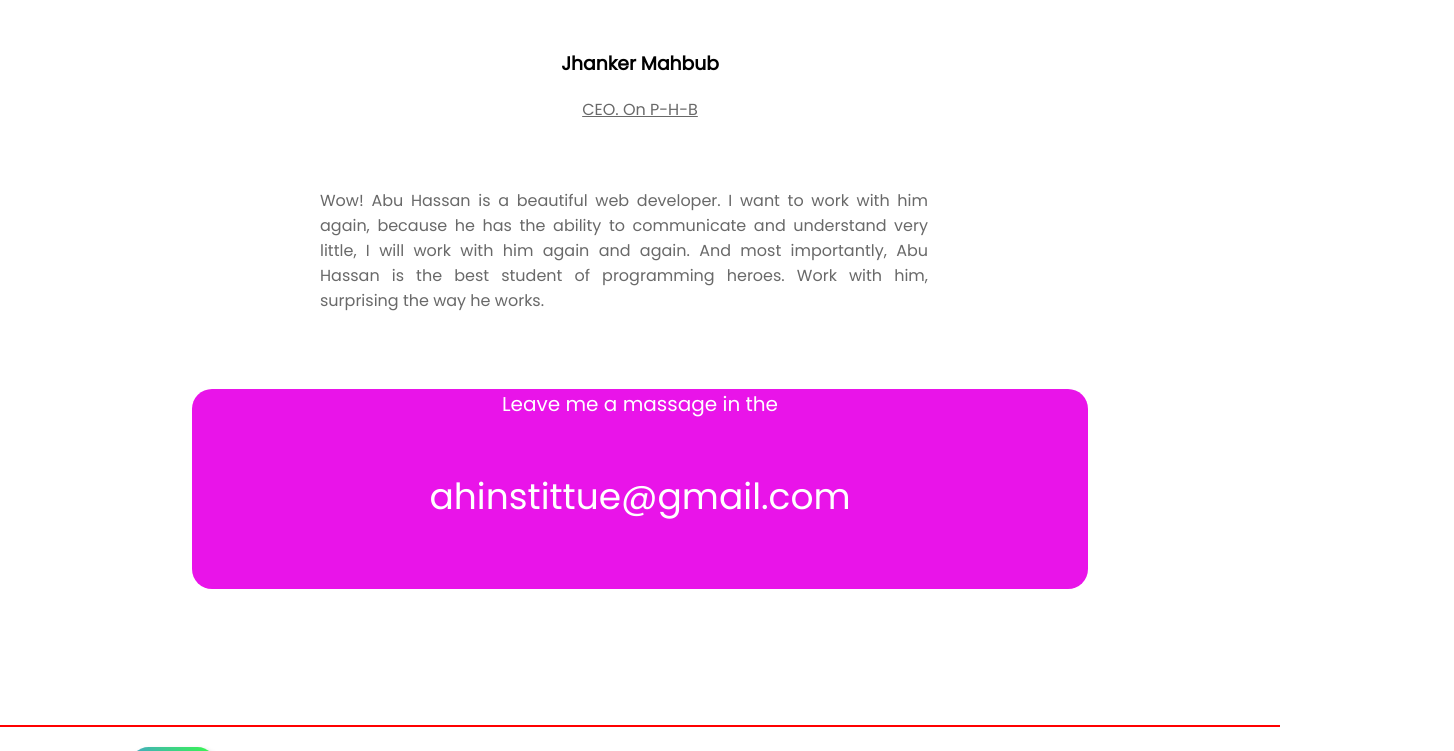
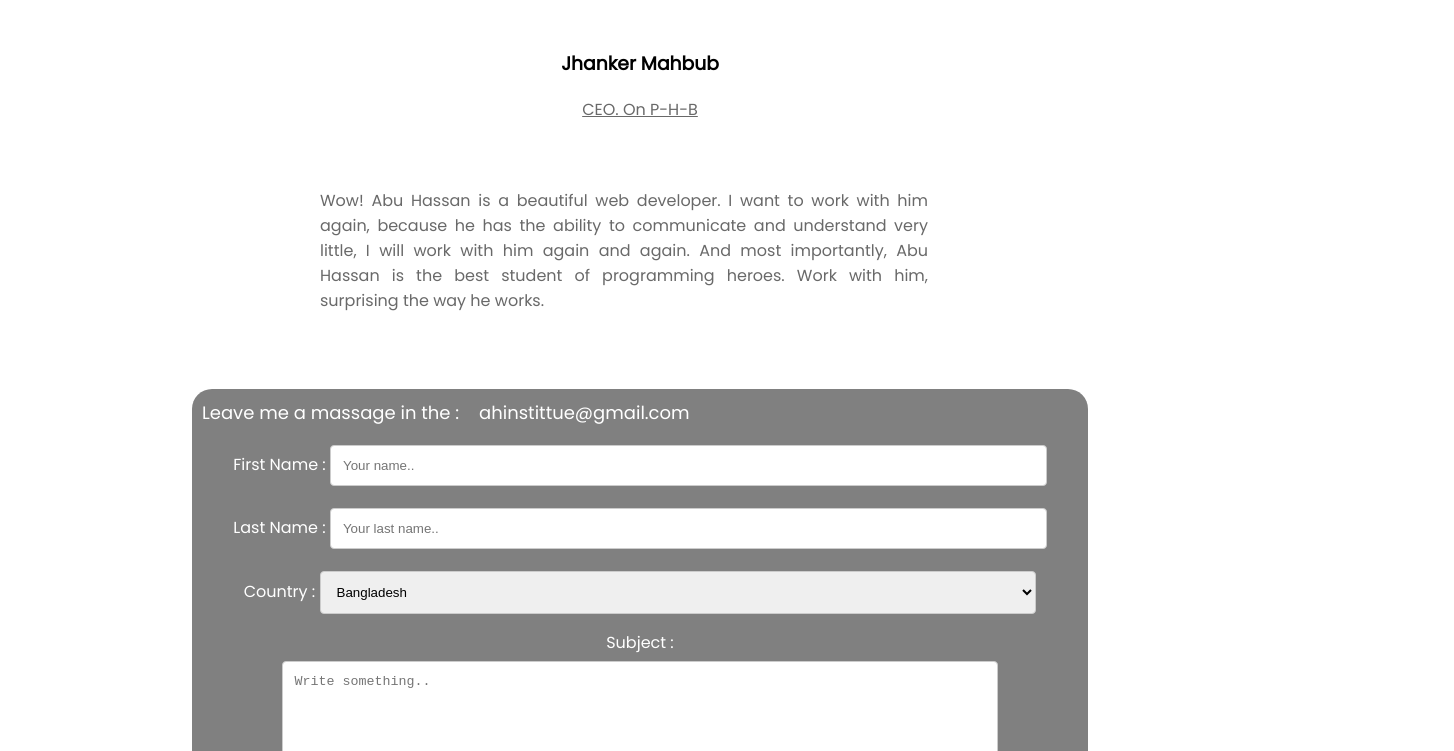
Before and after one commit to AH-INSTITUTE/MileStone-01assignment-MyPortFolio, a plain HTML site: page index.html in a window 1280 px wide. Shown: the part 2049-2800 px from the top of the page, 1454 px wide, since content can reach past the window. Drawn offline with Linux system fonts and the light colour scheme.

Commit message:
add contact form

```diff
--- a/index.html
+++ b/index.html
@@ -48,8 +48,28 @@
                 <p>Wow! Abu Hassan is a beautiful web developer. I want to work with him again, because he has the ability to communicate and understand very little, I will work with him again and again. And most importantly, Abu Hassan is the best student of programming heroes. Work with him, surprising the way he works.</p>
             </div>
             <div class="contact-part">
-                <a herf="#">Leave me a massage in the</a><br><br><br>
-                <a target="_blank" class="email" herf="https://mail.google.com/mail/u/0/#inbox">ahinstittue@gmail.com</a>
+                <a herf="#" class="floatleft">Leave me a massage in the : </a>
+                <a target="_blank" class="email floatleft" herf="https://mail.google.com/mail"> ahinstittue@gmail.com</a>
+                <form action="" method="POST">
+                    <label for="fname">First Name : </label>
+                    <input type="text" id="fname" name="firstname" placeholder="Your name..">
+                    <br>
+                    <label for="lname">Last Name : </label>
+                    <input type="text" id="lname" name="lastname" placeholder="Your last name..">
+                <br>
+                    <label for="country">Country : </label>
+                    <select id="country" name="country">
+                      <option value="bangladesh">Bangladesh</option>
+                      <option value="australia">Australia</option>
+                      <option value="canada">Canada</option>
+                      <option value="usa">USA</option>
+                    </select>
+                <br>
+                    <label for="subject">Subject :<br> </label>
+                    <textarea id="subject" name="subject" placeholder="Write something.." style="height:200px"></textarea>
+                <br>
+                    <input type="submit" value="Submit" class="submit">
+                  </form>
             </div>
         </section>
 
--- a/style.css
+++ b/style.css
@@ -1,3 +1,4 @@
+
 body{
     font-family: 'Poppins', sans-serif;
     margin: 0;
@@ -23,6 +24,7 @@ img{
     max-width: 100%;
     display: block;
     border-style: none;
+    padding: 10px;
 }
 .floatleft{float: left;}
 .floatright{float: right;}
@@ -98,25 +100,61 @@ section {
     display: block;
 }
 .contact-part{
+    display: inline-block;
+    color: #fff;
     width: 70%;
     margin: 0 auto;
     text-align: center;
     margin-top: 60px;
     overflow: hidden;
-    height: 200px;
-    background: rgb(233, 20, 233);
+    height: 540px;
+    background: gray;
     border-radius: 20px;
 }
 .contact-part a{
+    display: block;
+    padding: 10px ;
     color: #fff;
-    font-size: 20px;
+    font-size: 18px;
 }
-.email{
-    font-size: 36px!important;
+.contact-part form{
+    margin-top: 50px;
 }
+input[type=text], select, textarea {
+    width: 80%;
+
+    padding: 12px;
+    border: 1px solid #ccc;
+    border-radius: 4px;
+    box-sizing: border-box;
+    margin-top: 6px;
+    margin-bottom: 16px;
+    resize: horizontal;
+  }
+
+  input[type=submit] {
+    background-color: #4CAF50;
+    color: white;
+    padding: 12px 20px;
+    border: none;
+    border-radius: 4px;
+    cursor: pointer;
+  }
+  input[type=submit]{
+      width: 80%;
+  }
+  input[type=submit]:hover {
+    background-color: #45a049;
+  }
+
+
+  .form-container {
+    border-radius: 5px;
+    background-color: #f2f2f2;
+    padding: 20px;
+  }
 #footer{
-    margin-top:200px;
-    overflow: hidden;
+    margin-top:450px;
     height: 240px;
 }
 #footer ol {
```
